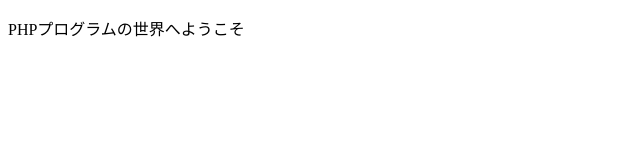
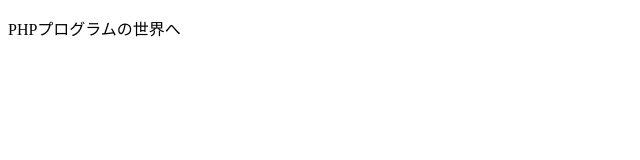
Before and after one commit to ss33331111-jpg/CardExplain, a plain HTML site: page index.html in a window 1280 px wide. Shown: the full height of the page, 0-640 px from the left. Drawn offline with Linux system fonts and the light colour scheme.

Commit message:
index.htmlの文章を変更

```diff
--- a/index.html
+++ b/index.html
@@ -4,6 +4,6 @@
 <meta charset="utf-8">
 </head>
 <body>
-<p>PHPプログラムの世界へようこそ</p>
+<p>PHPプログラムの世界へ</p>
 </body>
 </html>
```
